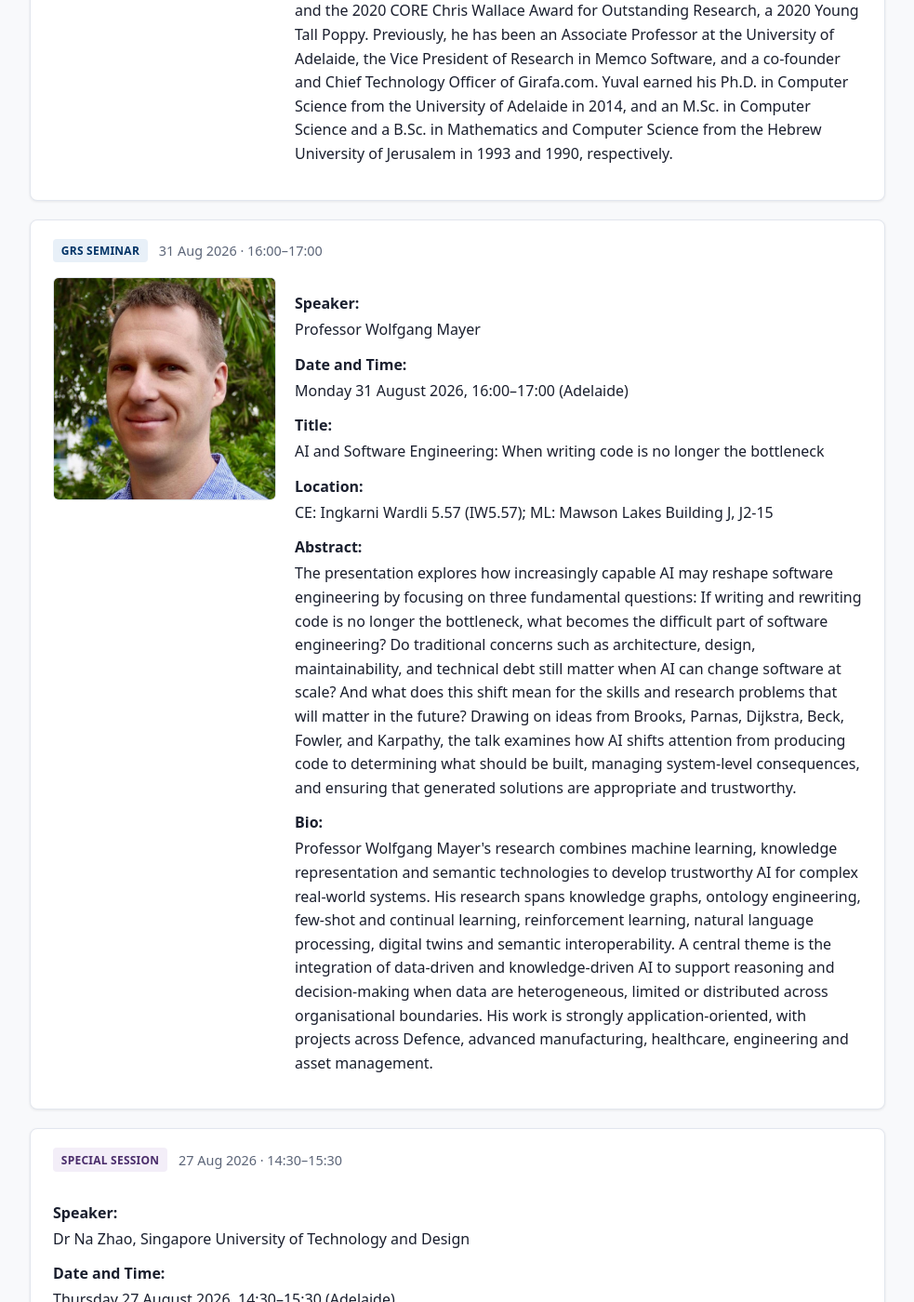
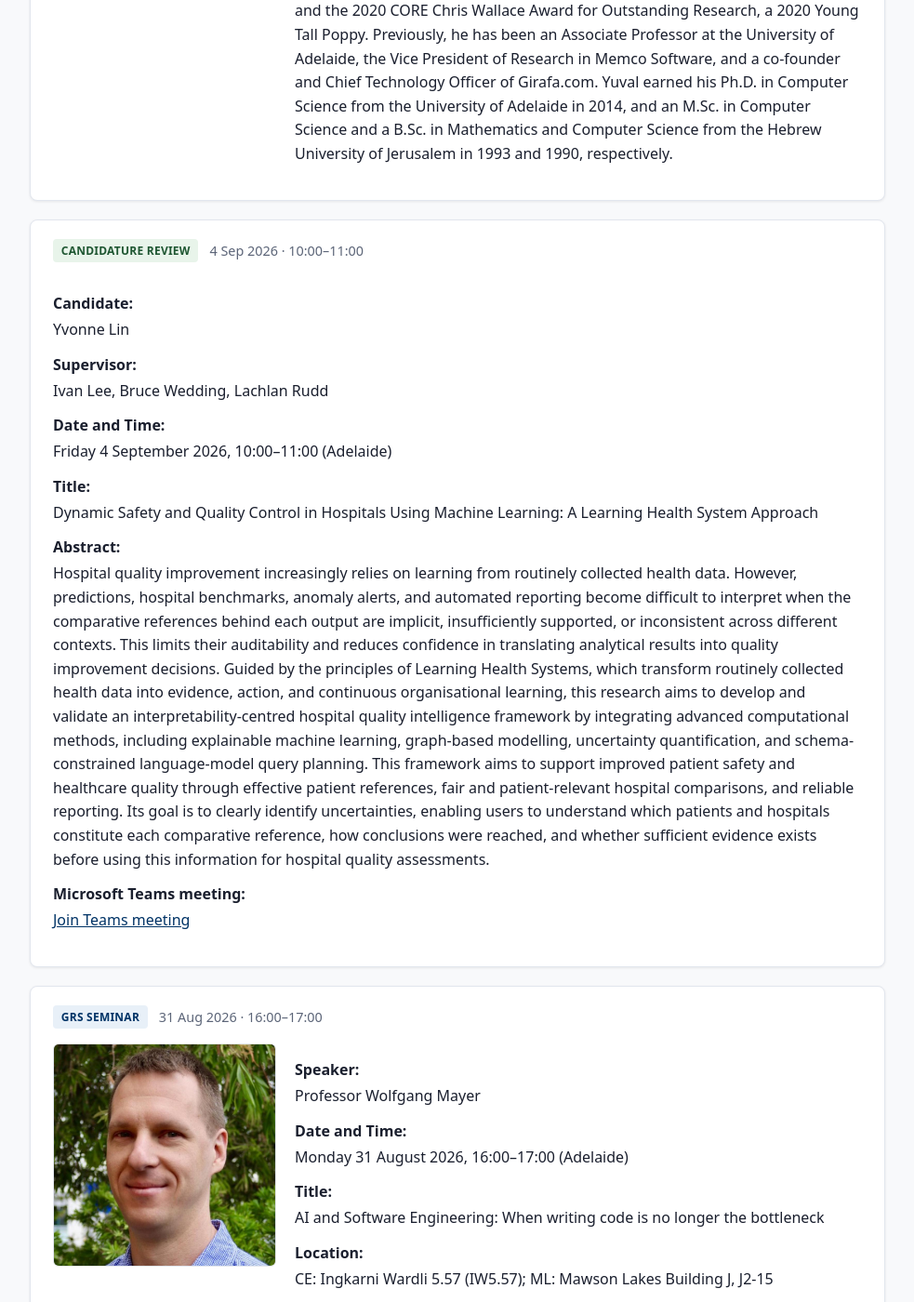
Before and after one commit to ht-timchen/Adelaide-CSIT-GRC, a Jekyll site: the page built from past-seminars.md, in a window 1280 px wide and 1400 px high, scrolled down 2687 px. Shown: the whole window at 93% size, without its empty margins (148-1131 px from the left). Built offline with Jekyll 4.4.1, drawn with Linux system fonts in a browser that asks for light colours; some of the changed text lies outside the part shown.

Commit message:
Add Yvonne Lin candidature review on 4 September.
Co-authored-by: Cursor <cursoragent@cursor.com>

```diff
--- a/_data/seminars.yml
+++ b/_data/seminars.yml
@@ -460,6 +460,18 @@ seminars:
       Professor Wolfgang Mayer's research combines machine learning, knowledge representation and semantic technologies to develop trustworthy AI for complex real-world systems. His research spans knowledge graphs, ontology engineering, few-shot and continual learning, reinforcement learning, natural language processing, digital twins and semantic interoperability. A central theme is the integration of data-driven and knowledge-driven AI to support reasoning and decision-making when data are heterogeneous, limited or distributed across organisational boundaries. His work is strongly application-oriented, with projects across Defence, advanced manufacturing, healthcare, engineering and asset management.
     status: scheduled
 
+  - id: candidature-review-2026-09-04-lin
+    type: candidature_review
+    candidate: "Yvonne Lin"
+    supervisor: "Ivan Lee, Bruce Wedding, Lachlan Rudd"
+    date: 2026-09-04
+    time: "10:00–11:00"
+    title: "Dynamic Safety and Quality Control in Hospitals Using Machine Learning: A Learning Health System Approach"
+    abstract: |
+      Hospital quality improvement increasingly relies on learning from routinely collected health data. However, predictions, hospital benchmarks, anomaly alerts, and automated reporting become difficult to interpret when the comparative references behind each output are implicit, insufficiently supported, or inconsistent across different contexts. This limits their auditability and reduces confidence in translating analytical results into quality improvement decisions. Guided by the principles of Learning Health Systems, which transform routinely collected health data into evidence, action, and continuous organisational learning, this research aims to develop and validate an interpretability-centred hospital quality intelligence framework by integrating advanced computational methods, including explainable machine learning, graph-based modelling, uncertainty quantification, and schema-constrained language-model query planning. This framework aims to support improved patient safety and healthcare quality through effective patient references, fair and patient-relevant hospital comparisons, and reliable reporting. Its goal is to clearly identify uncertainties, enabling users to understand which patients and hospitals constitute each comparative reference, how conclusions were reached, and whether sufficient evidence exists before using this information for hospital quality assessments.
+    teams_url: "https://teams.microsoft.com/meet/463525668554893?p=7wdab3PWrJ5IdcnSZG"
+    status: scheduled
+
   - id: hdr-2026-09-07-series-08
     type: hdr_seminar
     series: hdr-2026
```
